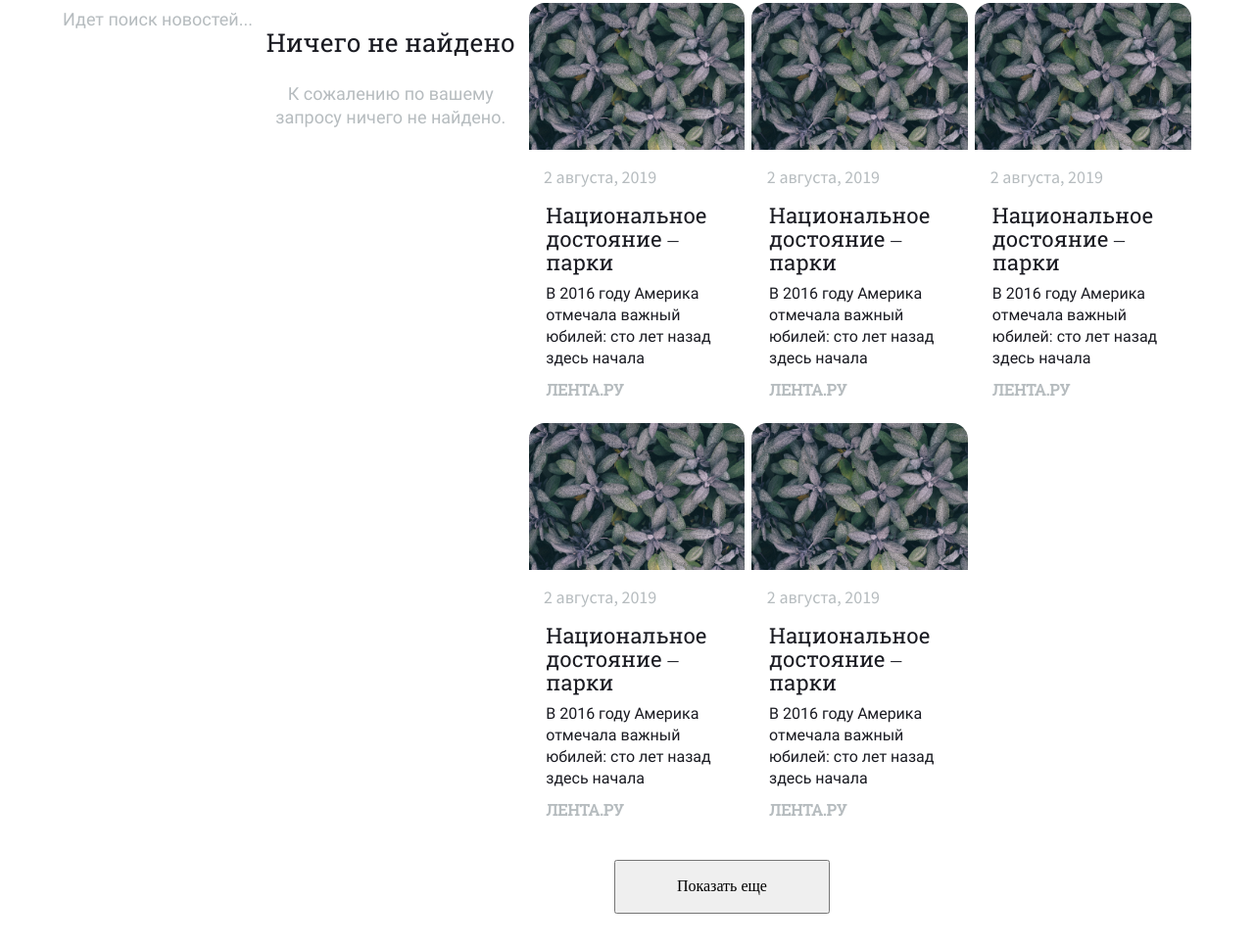
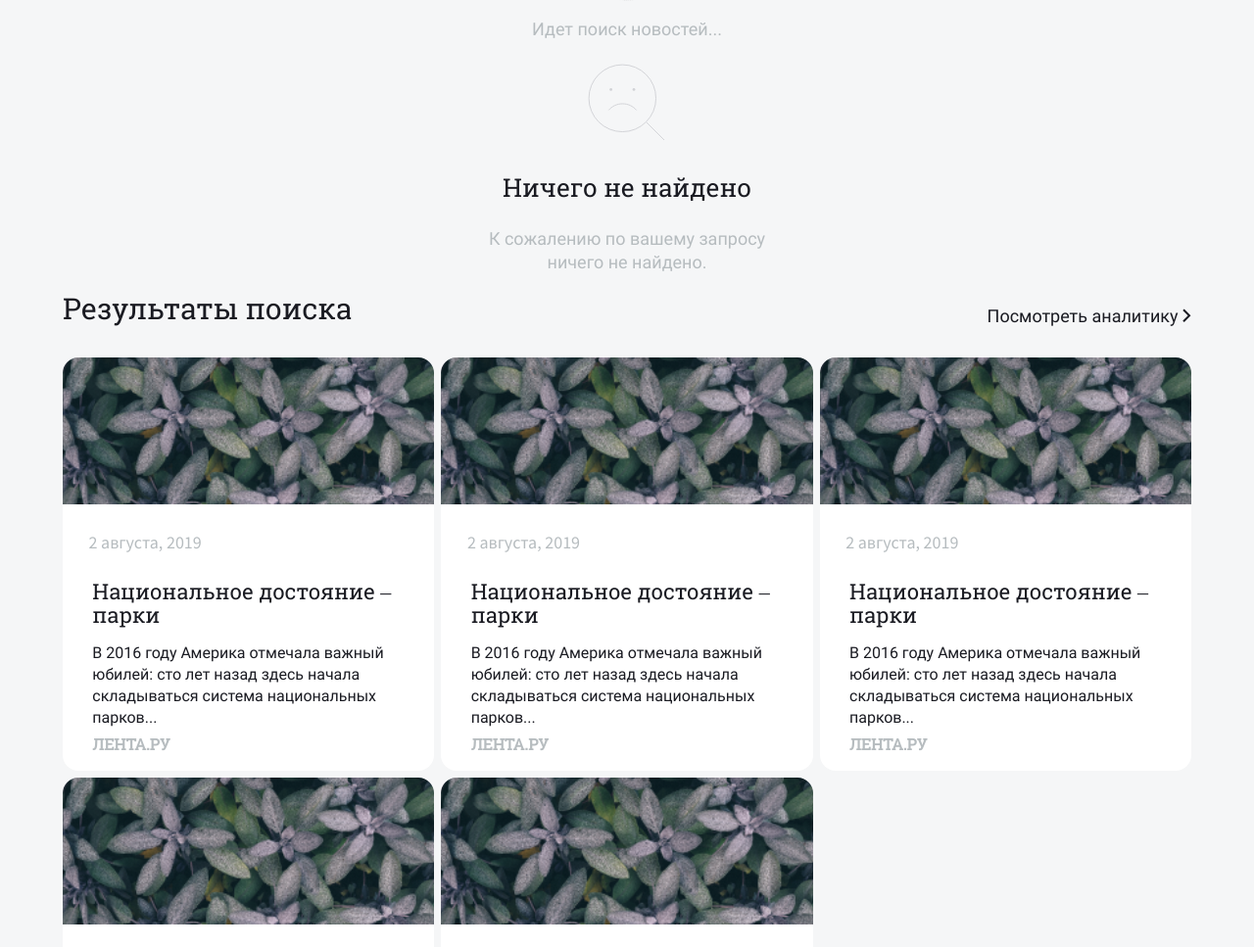
Before and after one commit to cherepanov92/ya_diploma, a website built with webpack: page src/index.html in a window 1280 px wide. Shown: the part 573-1540 px from the top of the page at 98% size. Built offline with nearby package versions, Linux system fonts and the light colour scheme; files whose address does not match are found by name.

Commit message:
[*] Фиксы по чеклисту

```diff
--- a/src/blocks/breadcrumbs/__current/breadcrumbs__current.css
+++ b/src/blocks/breadcrumbs/__current/breadcrumbs__current.css
@@ -1,4 +1,5 @@
 .breadcrumbs__current {
+  color: #B6BCBF;
 }
 
 @media screen and (min-width: 768px) {
--- a/src/blocks/breadcrumbs/__parent_link/breadcrumbs__parent_link.css
+++ b/src/blocks/breadcrumbs/__parent_link/breadcrumbs__parent_link.css
@@ -1,4 +1,6 @@
 .breadcrumbs__parent_link {
+  text-decoration: none;
+  color: #1A1B22;
 }
 
 @media screen and (min-width: 768px) {
--- a/src/blocks/btn/btn.css
+++ b/src/blocks/btn/btn.css
@@ -15,7 +15,7 @@
 }
 
 @media screen and (min-width: 768px) {
-  .content__button-more {
+  .btn {
     padding: 16px;
     max-width: 220px;
     margin: 20px 0 0 0;
@@ -25,7 +25,7 @@
 }
 
 @media screen and (min-width: 1440px) {
-  .content__button-more {
+  .btn {
     padding: 20px;
     max-width: 280px;
     margin: 60px 0 0 0;
--- a/src/blocks/content/__button-more/content__button-more.css
+++ b/src/blocks/content/__button-more/content__button-more.css
@@ -1,5 +1,33 @@
 .content__button-more {
-  grid-area: more;
+  width: 100%;
+  border-radius: 100px;
+  border: none;
+  background-color: #fff;
+  outline: none;
+  font-family: Roboto;
+  font-style: normal;
+  font-weight: 500;
+  font-size: 18px;
+  line-height: 25px;
+  color: #1A1B22;
   padding: 16px;
   width: 100%;
+  margin: 0 auto;
+  display: block;
 }
+
+@media screen and (min-width: 768px) {
+  .content__button-more {
+    padding: 11px;
+    width: 35%;
+    margin: 27px auto 0px;
+  }
+}
+
+@media screen and (min-width: 1440px) {
+  .content__button-more {
+    padding: 19px;
+    width: 24%;
+    margin: 57px auto;
+  }
+}
--- /dev/null
+++ b/src/blocks/content/__result-grid/content__result-grid.css
@@ -0,0 +1,18 @@
+.content__result-grid {
+}
+
+@media screen and (min-width: 768px) {
+  .content__result-grid {
+    display: grid;
+    grid-template-areas:
+      "title title title .... link link"
+      "cards cards cards cards cards cards"
+      ".... more more more more ....";
+  }
+}
+
+@media screen and (min-width: 1440px) {
+  .content__result-grid {
+
+  }
+}
--- a/src/blocks/content/content.css
+++ b/src/blocks/content/content.css
@@ -1,15 +1,15 @@
+@import url('./__preloader/content__preloader.css');
+@import url('./__result-grid/content__result-grid.css');
 @import url('./__title/content__title.css');
 @import url('./__link/content__link.css');
 @import url('./__result-cards/content__result-cards.css');
 @import url('./__button-more/content__button-more.css');
 
+.content {
+  background-color: #F5F6F7;
+}
 
 @media screen and (min-width: 768px) {
   .content {
-    display: grid;
-    grid-template-areas:
-      "title title title .... link link"
-      "cards cards cards cards cards cards"
-      ".... more more more more ....";
   }
 }
--- a/src/blocks/result-card/__content_block/result-card__content_block.css
+++ b/src/blocks/result-card/__content_block/result-card__content_block.css
@@ -1,6 +1,7 @@
 .result-card__content_block {
   background-color: #fff;
-  border-radius: 16px;
+  border-bottom-left-radius: 16px;
+  border-bottom-right-radius: 16px;
   padding-bottom: 17px;
   min-height: 232px;
   position: relative;
--- a/src/blocks/root/__content/root__content.css
+++ b/src/blocks/root/__content/root__content.css
@@ -5,12 +5,12 @@
 
 @media screen and (min-width: 768px) {
   .root__content {
-    padding: 5% 5% 6% 5%;
+    padding: 5% 5% 5% 5%;
   }
 }
 
 @media screen and (min-width: 1440px) {
   .root__content {
-    padding: 81px 104px 91px 104px;
+    padding: 83px 104px 20px 104px;
   }
 }
--- a/src/blocks/root/__git-history/root__git-history.css
+++ b/src/blocks/root/__git-history/root__git-history.css
@@ -1,5 +1,6 @@
 .root__git-history {
   padding: 3% 5% 10% 5%;
+  background-color: #F5F6F7;
 }
 
 @media screen and (min-width: 768px) {
--- a/src/blocks/root/__technology/root__technology.css
+++ b/src/blocks/root/__technology/root__technology.css
@@ -1,5 +1,6 @@
 .root__technology {
   padding: 5% 5% 3% 5%;
+  background-color: #F5F6F7;
 }
 
 @media screen and (min-width: 768px) {
--- a/src/blocks/search-form/__submit/search-form__submit.css
+++ b/src/blocks/search-form/__submit/search-form__submit.css
@@ -12,6 +12,14 @@
   font-size: 18px;
   line-height: 24px;
   color: #fff;
+}
+
+.search-form__submit:hover {
+  background-color: #347EFF;
+}
+
+.search-form__submit:active {
+  background-color: #2A65CC;
 }
 
 @media screen and (min-width: 768px) {
```
Also changed, not shown: src/about.html (+1 -0 lines), src/analytics.html (+3 -2 lines), 2 other files.
